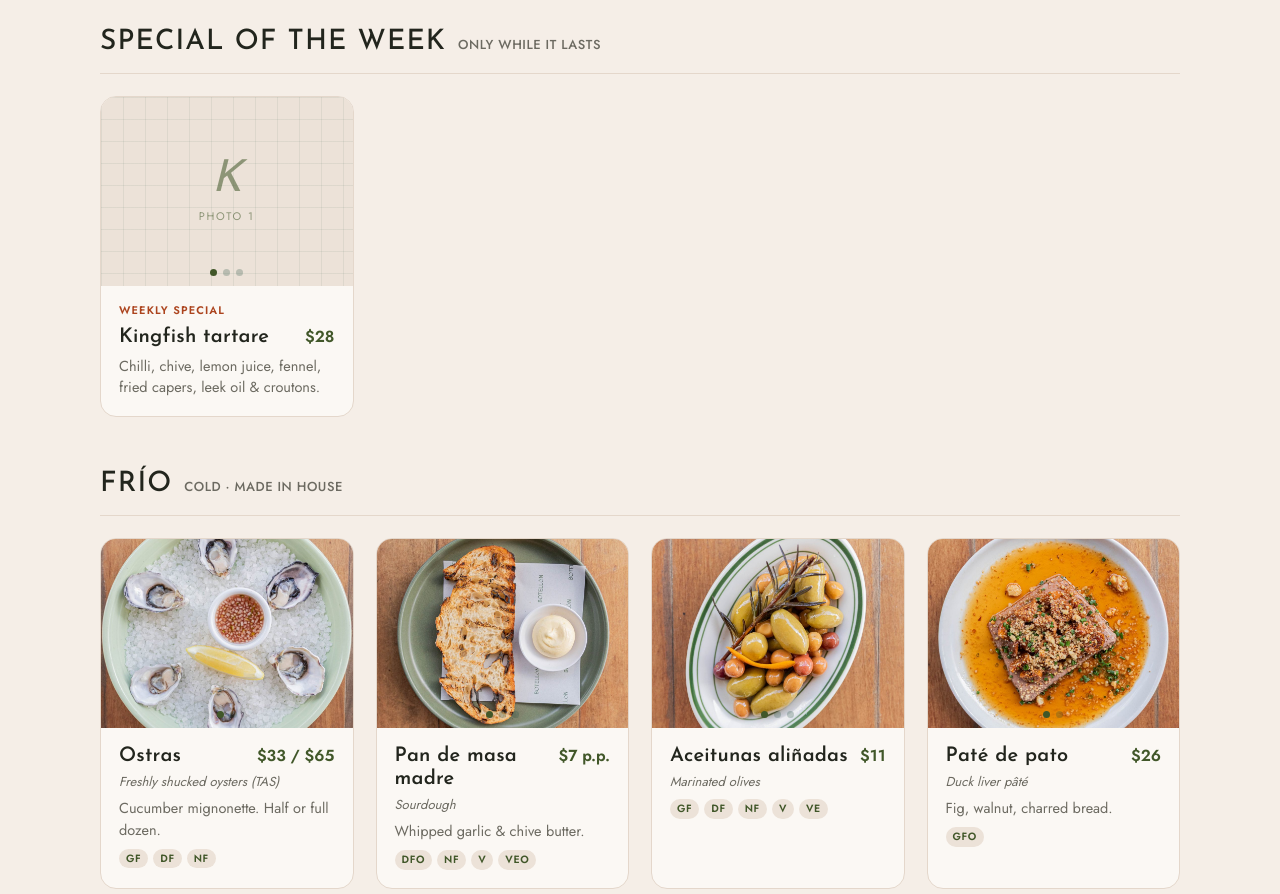
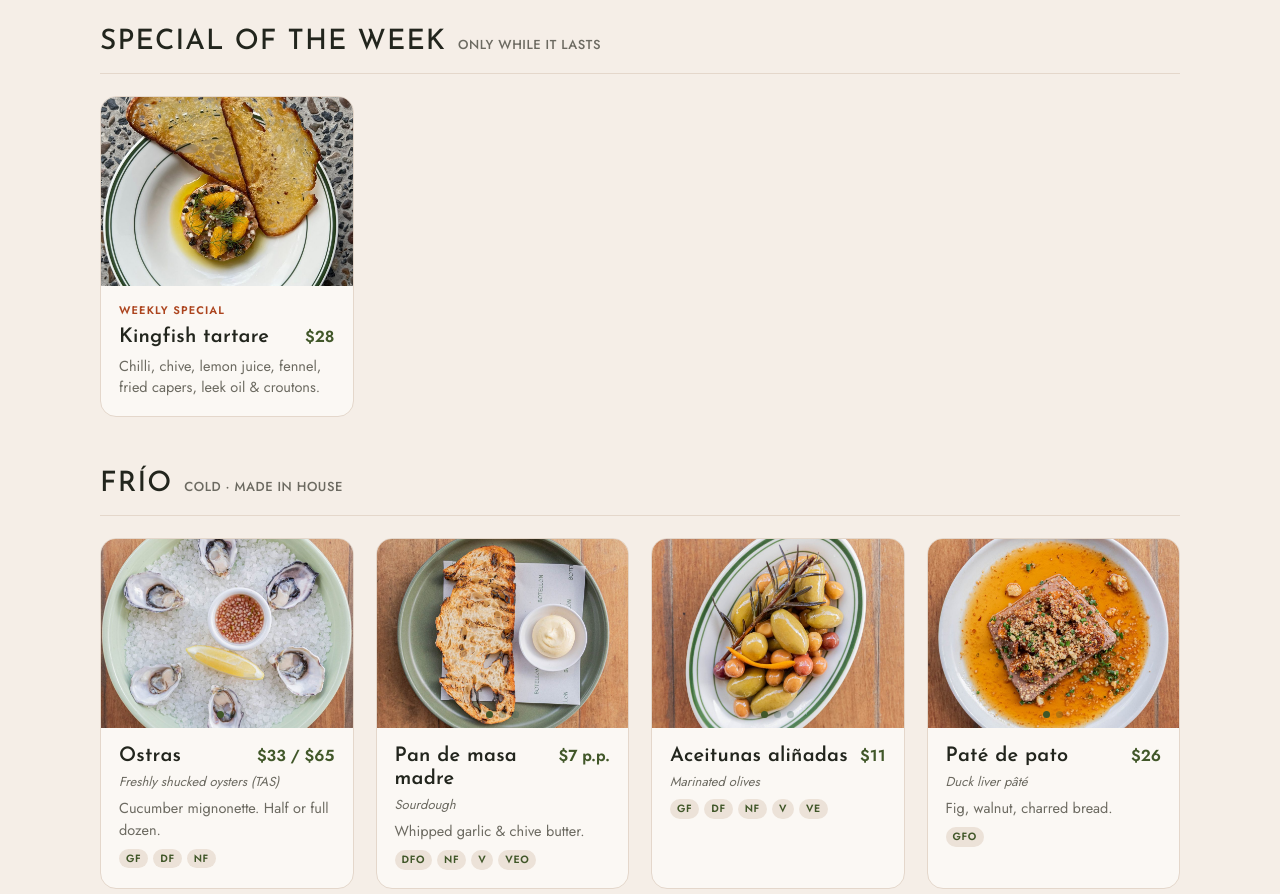
Before and after one commit to Botellon-Restaurant/botellon-website, a plain HTML site: page index.html in a window 1280 px wide. Shown: the part 1708-2602 px from the top of the page. Drawn offline with Linux system fonts and the light colour scheme.

Commit message:
Kingfish tartare photo
Co-Authored-By: Claude Opus 5.5 <noreply@anthropic.com>
Claude-Session: https://claude.ai/code/session_01JhxBUH9VWsr4p4GxENknmE

```diff
--- a/index.html
+++ b/index.html
@@ -621,7 +621,7 @@ document.querySelectorAll('#bookTop,#bookHero,#bookFoot,[data-book]').forEach(a
 const MENU = [
   { id:"food", label:"Food", groups:[
     { title:"Special of the week", sub:"Only while it lasts", style:"cards", special:true, items:[
-      {n:"Kingfish tartare", d:"Chilli, chive, lemon juice, fennel, fried capers, leek oil & croutons.", p:"28", tag:"Weekly special"},
+      {n:"Kingfish tartare", d:"Chilli, chive, lemon juice, fennel, fried capers, leek oil & croutons.", p:"28", tag:"Weekly special", photos:["img/special-1.jpg"]},
     ]},
     { title:"Frío", sub:"Cold · made in house", style:"cards", items:[
       {es:"Ostras", n:"Freshly shucked oysters (TAS)", d:"Cucumber mignonette. Half or full dozen.", p:"33 / 65", diet:["GF","DF","NF"], photos:["img/oyster-1.jpg","img/oyster-2.jpg"]},
```
Also changed, not shown: img/special-1.jpg (added).
